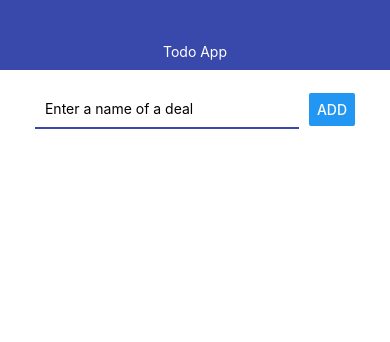
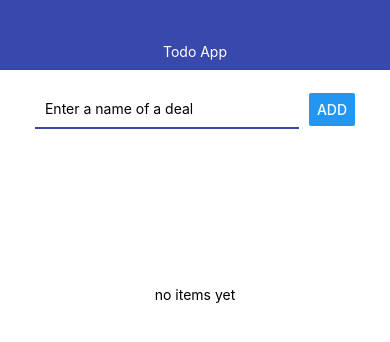
Before and after one commit to IrynaTrush/NativePractice, a React Native app: screen / in a window 390 px wide. Shown: the top 342 px of the page. Built offline with nearby package versions, Linux system fonts and the light colour scheme.

Commit message:
tried to add image

```diff
--- a/src/screens/MainScreen/MainScreen.js
+++ b/src/screens/MainScreen/MainScreen.js
@@ -1,21 +1,35 @@
 import React from 'react';
-import { StyleSheet, View, FlatList} from 'react-native';
+import { StyleSheet, View, FlatList, Text} from 'react-native';
 import { AddTodo } from '../../components/AddTodo.js/AddTodo';
 import { Todo } from '../../components/Todo/Todo';
 
-export const MainScreen = ({ addTodo, todos, removeTodo, openTodo })=> {
+export const MainScreen = ({ addTodo, todos, removeTodo, openTodo, Image })=> {
+    let content = (<FlatList
+    keyExtractor={item => item.id}
+    data={todos}
+    renderItem={({item}) => <Todo todo={item}
+    onRemove={removeTodo}
+    onOpen={openTodo}/>}
+    />)
+
+    if (todos.length === 0) {
+        content = ( <View style={styles.imgWrap}>
+
+           <Text>no items yet</Text>
+        </View>)
+    }
     return (
         <View>
             <AddTodo onSubmit={addTodo}/>
-            <FlatList
-                keyExtractor={item => item.id}
-                data={todos}
-                renderItem={({item}) => <Todo todo={item}
-                onRemove={removeTodo}
-                onOpen={openTodo}/>}
-                />
+            {content}
         </View>
     );
 }
 
-const styles = StyleSheet.create({})
+const styles = StyleSheet.create({
+    imgWrap: {
+        alignItems: 'center',
+        justifyContent: 'center',
+        height: 300
+    }
+})
```
